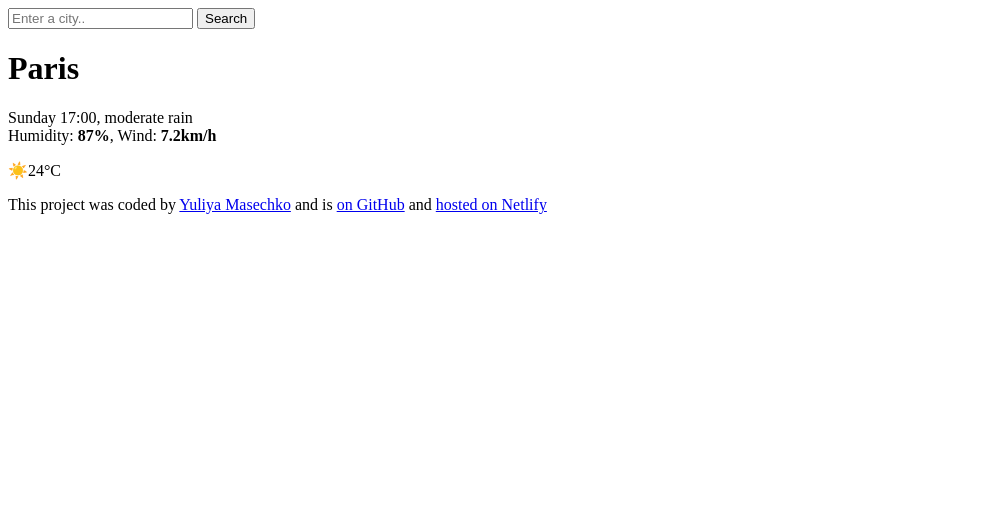
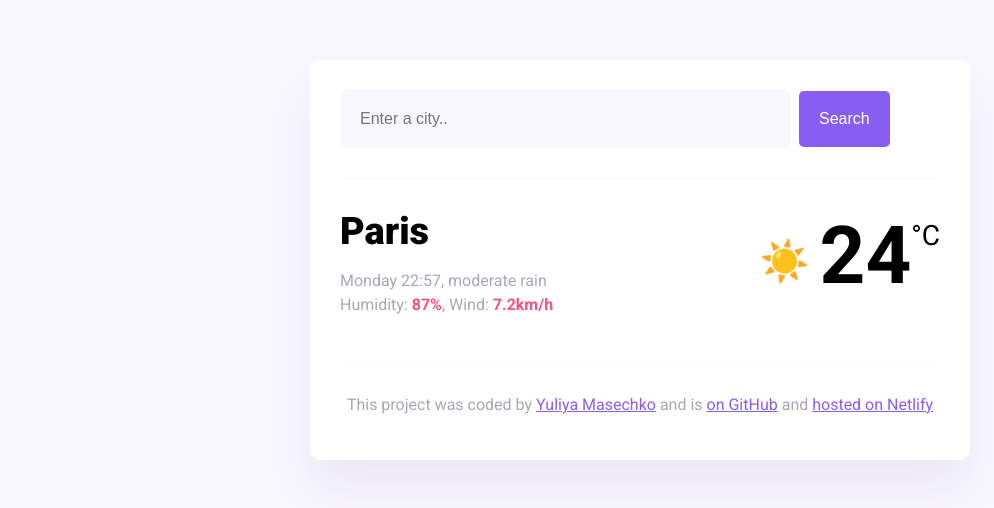
Before and after one commit to YuliaMas/weather-app, a plain HTML site: page index.html in a window 1280 px wide. Shown: the whole page, without its empty margins (0-994 px from the left). Drawn offline with nearby package versions, Linux system fonts and the light colour scheme.

Commit message:
Add links, scripts

```diff
--- a/index.html
+++ b/index.html
@@ -4,6 +4,13 @@
 <head>
     <meta charset="UTF-8">
     <meta name="viewport" content="width=device-width, initial-scale=1.0">
+    <link rel="preconnect" href="https://fonts.googleapis.com" />
+    <link rel="preconnect" href="https://fonts.gstatic.com" crossorigin />
+    <link
+        href="https://fonts.googleapis.com/css2?family=Roboto:ital,wght@0,100;0,400;0,500;0,700;0,900;1,100;1,300;1,400;1,500;1,700;1,900&display=swap"
+        rel="stylesheet" />
+    <script src="https://cdn.jsdelivr.net/npm/axios@1.6.7/dist/axios.min.js"></script>
+    <link rel="stylesheet" href="src/style.css" />
     <title>The Weather App</title>
 </head>
 
@@ -39,6 +46,7 @@
             </p>
         </footer>
     </div>
+    <script src="src/weather.js"></script>
 </body>
 
 </html>
--- /dev/null
+++ b/src/style.css
@@ -0,0 +1,99 @@
+body {
+    background: #f9f7fe;
+    font-family: "Roboto", sans-serif;
+}
+
+a {
+    color: #885df1;
+}
+
+.weather-app {
+    background: white;
+    max-width: 600px;
+    margin: 60px auto;
+    padding: 30px;
+    border-radius: 10px;
+    box-shadow: 0 30px 50px rgba(65, 50, 100, 0.08);
+}
+
+header {
+    border-bottom: 1px solid #f9f7fe;
+    padding-bottom: 30px;
+}
+
+.search-input {
+    background-color: #f9f7fe;
+    border: none;
+    color: rgba(39, 33, 66, 0.4);
+    font-size: 16px;
+    padding: 20px;
+    width: 75%;
+    border-radius: 6px;
+}
+
+.search-button {
+    margin-left: 5px;
+    font-size: 16px;
+    background-color: #885df1;
+    color: white;
+    border: none;
+    padding: 20px;
+    line-height: 1;
+    border-radius: 5px;
+}
+
+main {
+    padding: 30px 0;
+}
+
+.current-temperature {
+    font-size: 48px;
+}
+
+.current-weather {
+    display: flex;
+    justify-content: space-between;
+}
+
+.current-city {
+    font-size: 38px;
+    font-weight: 900;
+    margin: 0;
+}
+
+.current-details {
+    color: rgba(39, 33, 66, 0.4);
+    font-size: 16px;
+    font-weight: 400;
+    line-height: 24px;
+}
+
+.current-details strong {
+    color: #f65282;
+}
+
+.current-temperature-icon {
+    position: relative;
+    top: -8px;
+    font-size: 40px;
+    margin-right: 10px;
+}
+
+.current-temperature-value {
+    font-size: 80px;
+    font-weight: bold;
+}
+
+.current-temperature-unit {
+    font-size: 28px;
+    position: relative;
+    top: -38px;
+}
+
+footer {
+    border-top: 1px solid #f9f7fe;
+    text-align: center;
+    padding-top: 15px;
+
+    color: rgba(39, 33, 66, 0.4);
+}
--- /dev/null
+++ b/src/weather.js
@@ -0,0 +1,49 @@
+function showTemperatureCity(response) {
+    let temperatureElement = document.querySelector("#current-temperature");
+    let temperature = Math.round(response.data.temperature.current)
+    temperatureElement.innerHTML = temperature;
+}
+
+function search(event) {
+    event.preventDefault();
+    let searchInputElement = document.querySelector("#search-input");
+    let city = searchInputElement.value;
+    let cityElement = document.querySelector("#current-city");
+    cityElement.innerHTML = city;
+    let keyApi = "fc9fafc603f34bc9td52410a3aacdbbo";
+    let apiUrl = `https://api.shecodes.io/weather/v1/current?query=${city}&key=${keyApi}&units=metric`;
+    axios.get(apiUrl).then(showTemperatureCity);
+}
+
+function formatDate(date) {
+    let minutes = date.getMinutes();
+    let hours = date.getHours();
+    let day = date.getDay();
+
+    if (minutes < 10) {
+        minutes = `0${minutes}`;
+    }
+
+    if (hours < 10) {
+        hours = `0${hours}`;
+    }
+
+    let days = [
+        "Sunday",
+        "Monday",
+        "Tuesday",
+        "Wednesday",
+        "Thursday",
+        "Friday",
+        "Saturday",
+    ];
+
+    let changeFormatDay = days[day];
+    return `${changeFormatDay} ${hours}:${minutes}`;
+}
+
+let currentDateELement = document.querySelector("#current-date");
+let currentDate = new Date();
+currentDateELement.innerHTML = formatDate(currentDate);
+let searchForm = document.querySelector("#search-form");
+searchForm.addEventListener("submit", search);
```
